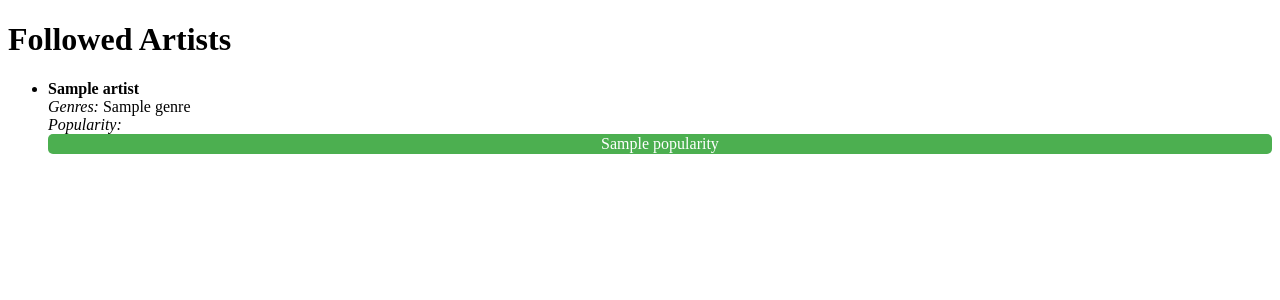
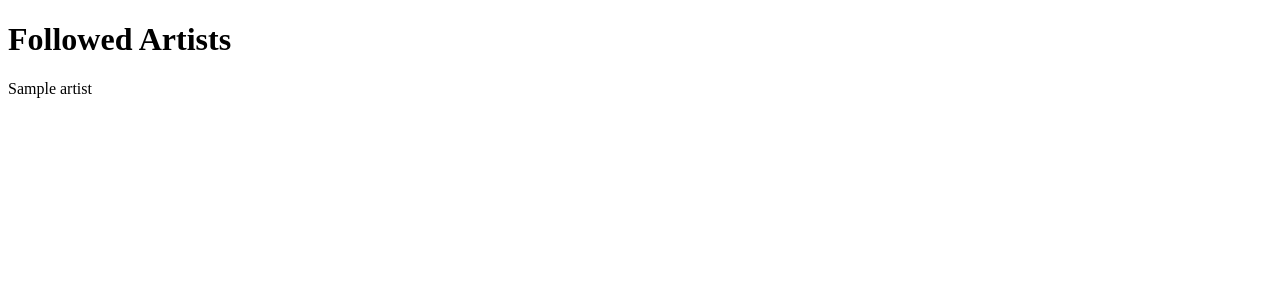
Before and after one commit to supermandee/myspotipal, a Flask app: template templates/followed_artists.html in a window 1280 px wide. Shown: the top 300 px of the page. Run offline with Flask 3, Linux system fonts and the light colour scheme; the template is opened without the code that fills it: most values are stand-ins (such as "Sample title", 1, 10 or a date in 2020).

Commit message:
fixed #8

```diff
--- a/helpers.py
+++ b/helpers.py
@@ -69,7 +69,6 @@ def get_followed_artists(access_token):
             break
 
     return artists
-
 
 def get_user_playlists(access_token):
     url = 'https://api.spotify.com/v1/me/playlists?limit=50'
--- a/templates/followed_artists.html
+++ b/templates/followed_artists.html
@@ -1,38 +1,22 @@
 <!DOCTYPE html>
-<html lang="en">
+<html>
 <head>
-    <title>Followed Artists</title>
     <style>
-        .progress-bar {
-            width: 100%;
-            background-color: #f3f3f3;
-            border-radius: 5px;
+        .artist {
+            margin-bottom: 20px;
         }
-        .progress-bar-inner {
-            height: 20px;
-            border-radius: 5px;
-            background-color: #4caf50;
-            text-align: center;
-            line-height: 20px;
-            color: white;
+        .artist-info {
+            margin-left: 20px;
+            color: #666;
         }
     </style>
 </head>
 <body>
     <h1>Followed Artists</h1>
-    <ul>
-        {% for artist in artists %}
-            <li>
-                <strong>{{ artist.name }}</strong><br>
-                <em>Genres:</em> {{ artist.genres|join(', ') }}<br>
-                <em>Popularity:</em>
-                <div class="progress-bar">
-                    <div class="progress-bar-inner" style="width: {{ artist.popularity }}%;">
-                        {{ artist.popularity }}
-                    </div>
-                </div>
-            </li>
-        {% endfor %}
-    </ul>
+    {% for artist in artists %}
+    <div class="artist">
+        <p>{{ artist.name }}</p>
+    </div>
+    {% endfor %}
 </body>
 </html>
```
